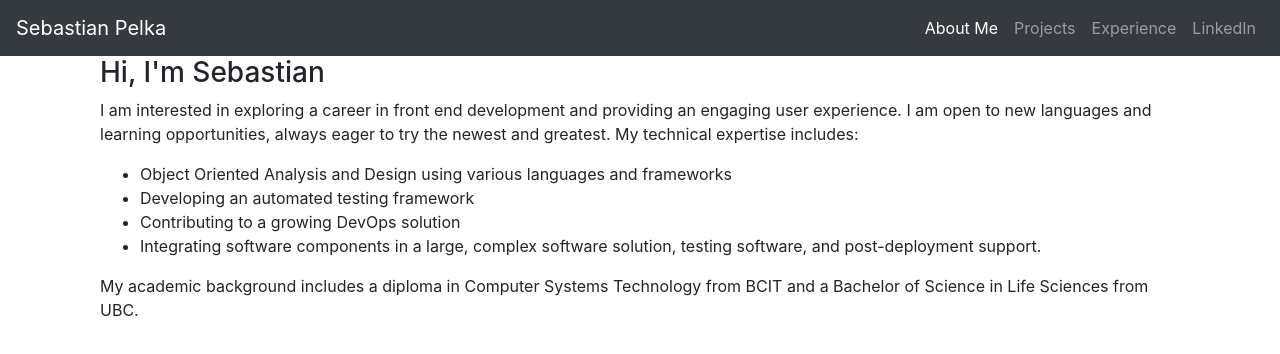
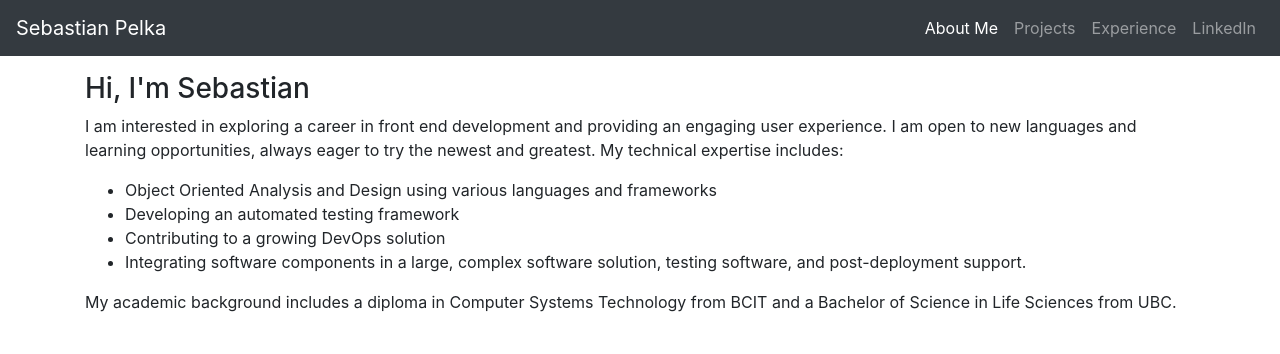
Before and after one commit to spelka/portfolio, an Angular app: page /about-me in a window 1280 px wide. Shown: the top 354 px of the page. Built offline with nearby package versions, Linux system fonts and the light colour scheme.

Commit message:
Added padding and centering to about-me and experience-listing

```diff
--- a/src/app/about-me/about-me.component.html
+++ b/src/app/about-me/about-me.component.html
@@ -1,4 +1,4 @@
-<div class="container">
+<div class="mx-auto mt-3">
       <h3>Hi, I'm Sebastian</h3>
       <p>I am interested in exploring a career in front end development and providing an engaging user experience.
 
@@ -11,3 +11,4 @@
         <li>Integrating software components in a large, complex software solution, testing software, and post-deployment support.</li>
       </ul>
       <p>My academic background includes a diploma in Computer Systems Technology from BCIT and a Bachelor of Science in Life Sciences from UBC.</p>
+</div>
--- a/src/app/experience-listing/experience-listing.component.html
+++ b/src/app/experience-listing/experience-listing.component.html
@@ -1,3 +1,3 @@
-<div *ngFor="let experience of experiences">
+<div class="mx-auto mt-3" *ngFor="let experience of experiences">
     <app-experience-item [experience]="experience"></app-experience-item>
 </div>
```
Lines whose indentation alone changed are shown as unchanged.
